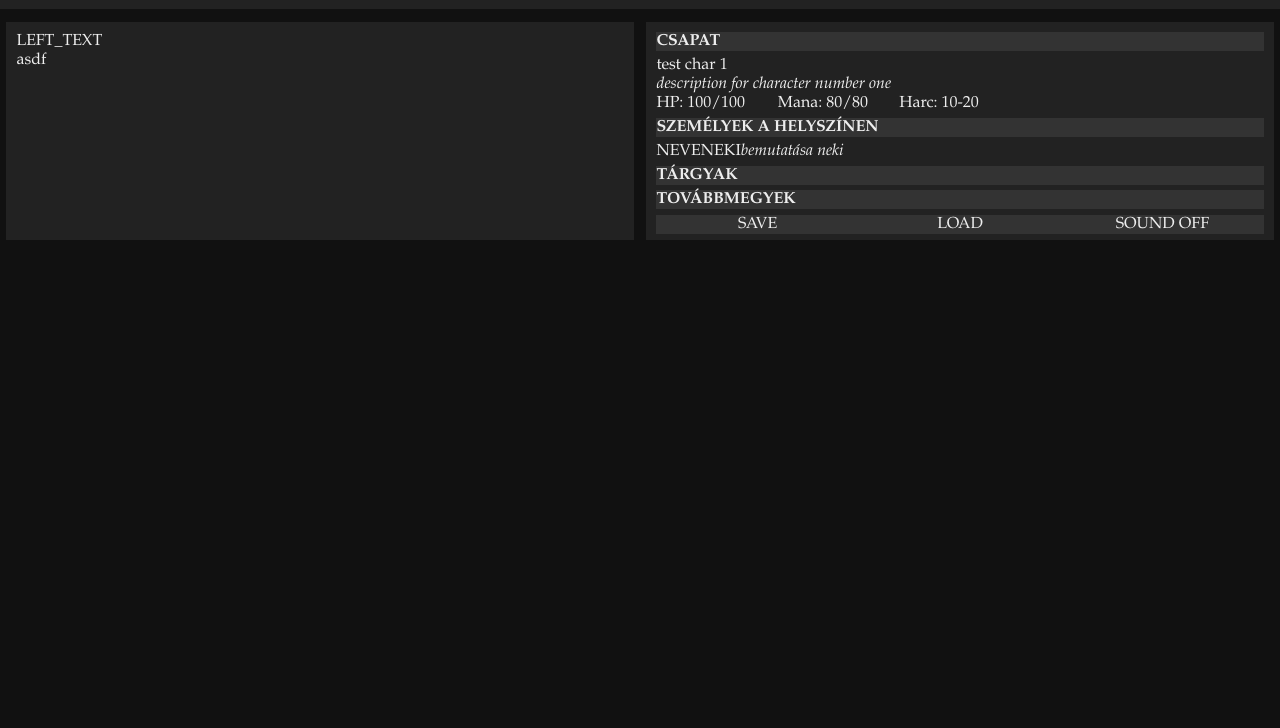
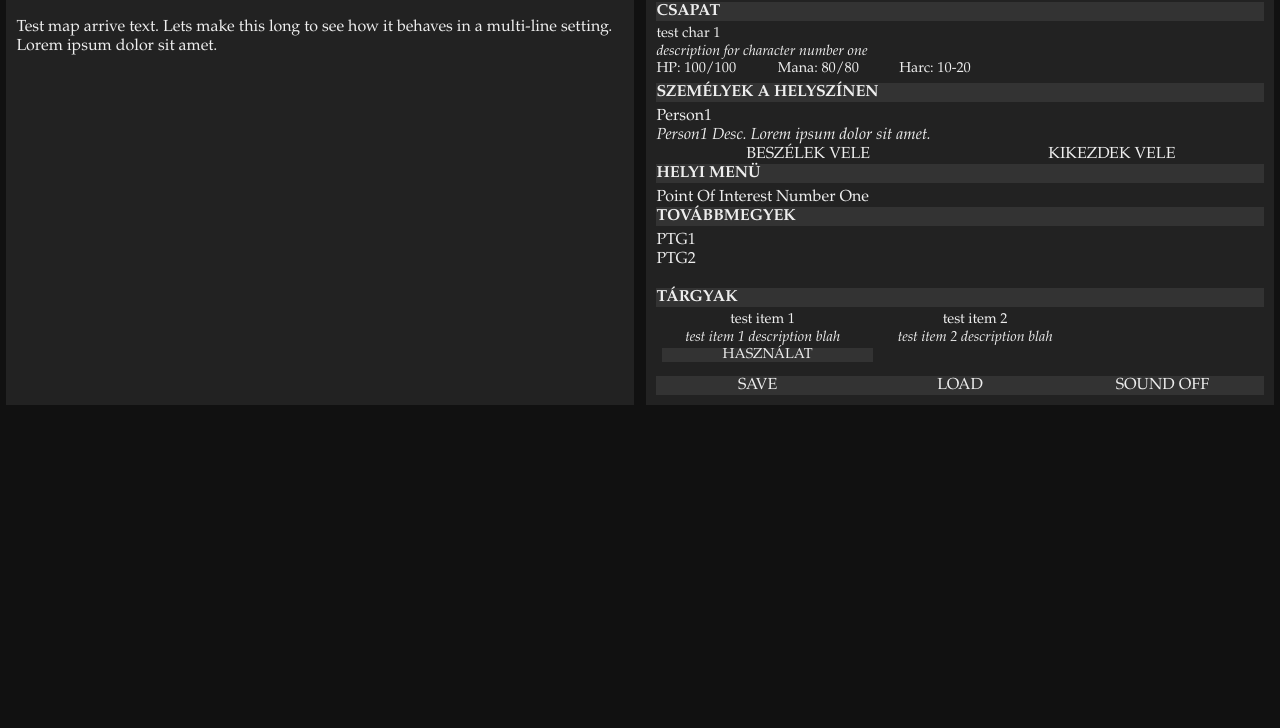
Before and after one commit to kutor/leecher_game_2019, a plain HTML site: page index.html in a window 1280 px wide. Shown: the part 72-800 px from the top of the page. Drawn offline with Linux system fonts and the light colour scheme.

Commit message:
gui layout working, TODO buttons

```diff
--- a/index.html
+++ b/index.html
@@ -14,27 +14,37 @@
     <div id="container">
         <div id="init"></div>
         <div id="map_name">
-            <h1>MAP NAME </h1>
+            <h1></h1>
         </div>
         <div id="game_area">
-            <div id="left_text">LEFT_TEXT</div>
+            <div id="left_text"></div>
             <div id="right_menu">
-                <div class="menu_subdivs " id="menu_subdivs_party"><h4>CSAPAT</h4></div>
 
-                <div class="menu_subdivs " id="menu_subdivs_people"><h4>SZEMÉLYEK A HELYSZÍNEN</h4>
+                <h4>CSAPAT</h4>
+                <div class="menu_subdivs" id="menu_subdivs_party"></div>
+
+                <h4>SZEMÉLYEK A HELYSZÍNEN</h4>
+                <div class="menu_subdivs" id="menu_subdivs_people">
                     <div class="person_at_place menu_subsubdivs">
                         <span>NEVENEKI</span><span><em>bemutatása neki</em></span>
                     </div>
                 </div>
-                <div class="menu_subdivs " id="menu_subdivs_inventory"><h4>TÁRGYAK</h4></div>
-                <div class="menu_subdivs " id="menu_subdivs_placestogo"><h4>TOVÁBBMEGYEK</h4></div>
+
+                <h4>HELYI MENÜ</h4>
+                <div class="menu_subdivs" id="menu_subdivs_poi"></div>
+
+                <h4>TOVÁBBMEGYEK</h4>
+                <div class="menu_subdivs" id="menu_subdivs_placestogo"></div>
+                <br>
+                <h4>TÁRGYAK</h4>
+                <div class="menu_subdivs" id="menu_subdivs_inventory"></div>
+
+
                 <div class="menu_subdivs" id="menu_subdivs_controls">
                         <div class="clickable controls" id="menu_subdivs_save">SAVE</div>
                         <div class="clickable controls" id="menu_subdivs_load">LOAD</div>
                         <div class="clickable controls" id="menu_subdivs_sound">SOUND OFF</div>
                 </div>
-
-
             </div>
         </div>
     </div>
--- a/js.js
+++ b/js.js
@@ -1,12 +1,17 @@
+/*
+LEECHER GAME 2019
+MADE BY KUTOR
+v1.0
+*/
 
-
-// CACHE DOCUMENT ELEMENTS
+//CACHE DOM ELEMENTS
 
 const divMapName = document.getElementById("map_name");
 const divLeftText = document.getElementById("left_text");
 const divRightMenu = document.getElementById("right_menu");
 const menuParty = document.getElementById("menu_subdivs_party");
 const menuPeople = document.getElementById("menu_subdivs_people");
+const menuPoi = document.getElementById("menu_subdivs_poi");
 const menuInventory = document.getElementById("menu_subdivs_inventory");
 const menuPlacesToGo = document.getElementById("menu_subdivs_placestogo");
 
@@ -30,18 +35,18 @@ let characters = [
 
 let abilities = [
     {
-        abilityName: "",
+        abilityName: "ability1",
         abilityFunction: function(){
-
+            console.log("used ability01");
         }
     },
-]
+];
 
 let enemies = [
     {
-        enemyName: "",
-        enemyDescription: "",
-        enemyHp: 0,
+        enemyName: "enemy01",
+        enemyDescription: "desc for enemy01",
+        enemyHp: 10,
         enemyAttack: [10, 20]
     },
 ];
@@ -50,10 +55,13 @@ let items = [
     {
         itemName: "test item 1",
         itemDescription: "test item 1 description blah",
-        itemUseable: true,
         itemUseFunction: function(){
-
+            console.log("used item01");
         }
+    },
+    {
+        itemName: "test item 2",
+        itemDescription: "test item 2 description blah",
     },
 ];
 
@@ -63,13 +71,13 @@ let maps = [
         mapMusic: null,
         mapArriveText: "Test map arrive text. Lets make this long to see how it behaves in a multi-line setting. Lorem ipsum dolor sit amet.",
         mapArriveEvent: function(){
-			console.log("arrived at " + this.mapName);
+			writeText(`arrived at ${this.mapName}`);
 		},
         mapMenu: {
             personsAtPlace: [
                 {
                     personName: "Person1",
-                    personDescription: "Person1 Desc lets make this long to see how it behaves in a multi-line setting. Lorem ipsum dolor sit amet.",
+                    personDescription: "Person1 Desc. Lorem ipsum dolor sit amet.",
                     personTalk: ["BESZÉLEK VELE", "", ""],
                     personRomance: ["KIKEZDEK VELE", "", ""],
                 }
@@ -84,7 +92,7 @@ let maps = [
                     poiName: "Point Of Interest Number One",
                     poiText: "Test Text for PoI number ONE, lets make this long to see how it behaves in a multi-line setting. Lorem ipsum dolor sit amet.",
                     poiEvent: function(){
-                        console.log("test function for PoI")
+                        console.log("poi event");
                     },
                 }
             ],
@@ -99,9 +107,9 @@ let maps = [
 //CURRENT STATE OF CHARACTERS, MAPS AND STUFF
 
 var CURRENT_STATE = {
-    currentMap: null,
+    currentMap: maps[0],
     party: [characters[0]],
-    inventory: [items[0]],
+    inventory: [items[0], items[1]],
 }
 
 // --------------------------------------------------------------------------
@@ -125,12 +133,12 @@ const writeText = (text) => {
     divLeftText.appendChild(currentText);
 }
 
-writeText("asdf");
 
 //LOAD PARTY
 const loadParty = () => {CURRENT_STATE.party.map((member) => {
     let currentMember = document.createElement("div");
     currentMember.classList += "party_member menu_subsubdivs";
+
     let currentSpan = document.createElement("span");
     currentSpan.appendChild(document.createTextNode(member.name));
     currentMember.appendChild(currentSpan);
@@ -159,11 +167,106 @@ const loadParty = () => {CURRENT_STATE.party.map((member) => {
 
 //LOAD INVENTORY
 const loadInventory = () => {CURRENT_STATE.inventory.map((item) => {
+    let currentItem = document.createElement("div");
+    currentItem.classList += "menu_subsubdivs item";
 
+    let currentSpan = document.createElement("span");
+    currentSpan.appendChild(document.createTextNode(item.itemName));
+    currentItem.appendChild(currentSpan);
+    currentItem.appendChild(document.createElement("br"));
+    currentSpan = document.createElement("em");
+    currentSpan.appendChild(document.createTextNode(item.itemDescription));
+    currentItem.appendChild(currentSpan);
+    currentItem.appendChild(document.createElement("br"));
+
+    if(item.hasOwnProperty("itemUseFunction")){
+        currentSpan = document.createElement("span");
+        currentSpan.classList += "button clickable";
+        currentSpan.appendChild(document.createTextNode("HASZNÁLAT"));
+        currentItem.appendChild(currentSpan);
+    };
+    menuInventory.appendChild(currentItem);
 })}
 
 //LOAD MAP
-const loadMap = () => {
+const loadMap = (currentMap) => {
+
+    // SAVE CURRENT MAP STATE TO MAPS ARRAY BEFORE LOADING NEW ONE
+	for (i = 0; i < maps.length; i++) {
+		if (maps[i].mapName == CURRENT_STATE.currentMap.mapName) {
+			maps[i] = CURRENT_STATE.currentMap;
+		}
+	}
+
+	// CLEAR PREVIOUS MAP
+	CURRENT_STATE.currentMap = undefined;
+	menuPeople.innerHTML = "";
+	menuPoi.innerHTML = "";
+	menuPlacesToGo.innerHTML = "";
+
+	// LOAD
+	CURRENT_STATE.currentMap = currentMap;
+
+    // TITLE AND TEXT
+    currentStuff = document.createElement("h1");
+    currentStuff.appendChild(document.createTextNode(CURRENT_STATE.currentMap.mapName));
+    divMapName.appendChild(currentStuff);
+
+    currentStuff = document.createElement("p");
+    currentStuff.appendChild(document.createTextNode(CURRENT_STATE.currentMap.mapArriveText));
+    divLeftText.appendChild(currentStuff);
+    console.log(CURRENT_STATE.currentMap.personsAtPlace);
+
+    //PEOPLE AT MAP
+    CURRENT_STATE.currentMap.mapMenu.personsAtPlace.map((person => {
+        let currentPerson = document.createElement("div");
+        currentPerson.appendChild(document.createTextNode(person.personName));
+        currentPerson.appendChild(document.createElement("br"));
+        let currentStuff = document.createElement("em");
+        currentStuff.appendChild(document.createTextNode(person.personDescription));
+        currentPerson.appendChild(currentStuff);
+        currentPerson.appendChild(document.createElement("br"));
+        menuPeople.appendChild(currentPerson);
+        let personButtonArea = document.createElement("div");
+        personButtonArea.classList += "person_buttons";
+        currentPerson.appendChild(personButtonArea);
+
+        if(person.hasOwnProperty("personTalk")){
+            let currentButton = document.createElement("div");
+            currentButton.classList += "clickable";
+            currentButton.appendChild(document.createTextNode(person.personTalk[0]));
+            currentButton.id=`talk_${person.personName}`;
+            personButtonArea.appendChild(currentButton);
+        }
+        if(person.hasOwnProperty("personRomance")){
+            let currentButton = document.createElement("div");
+            currentButton.classList += "clickable";
+            currentButton.appendChild(document.createTextNode(person.personRomance[0]))
+            currentButton.id=`romance_${person.personName}`;
+            personButtonArea.appendChild(currentButton);
+        }
+    }))
+
+    //POINTS OF INTEREST
+    CURRENT_STATE.currentMap.mapMenu.pointsOfInterest.map((poi => {
+        let currentPoi = document.createElement("div");
+        currentPoi.appendChild(document.createTextNode(poi.poiName));
+        currentPoi.classList += "clickable";
+        currentPoi.id = `poi_${poi.poiName}`;
+        menuPoi.appendChild(currentPoi);
+    }))
+
+    //PLACES TO GO
+    CURRENT_STATE.currentMap.mapMenu.placesToGo.map((ptg => {
+        let currentPTG = document.createElement("div");
+        currentPTG.appendChild(document.createTextNode(ptg.toString()));
+        currentPTG.classList += "clickable";
+        currentPTG.id = `ptg_${ptg}`;
+        menuPlacesToGo.appendChild(currentPTG);
+    }))
+
+
+
 
 }
 
@@ -172,3 +275,4 @@ const loadMap = () => {
 // INITIALIZE GAME
 loadParty();
 loadInventory();
+loadMap(maps[0  ]);
--- a/style.css
+++ b/style.css
@@ -8,6 +8,9 @@ body{
     color:#eee;
     background-color:#111;
     cursor: context-menu;
+}
+h1{
+    margin:0.5%;
 }
 h4{
     margin:0;
@@ -33,7 +36,7 @@ h4{
 
 #map_name{
     width:100%;
-    height:5%;
+    height:1%;
     background-color:#222;
     text-align:center;
 }
@@ -46,7 +49,7 @@ h4{
 
 #left_text, #right_menu{
     width:47.5%;
-    height:80%;
+    min-height:80%;
     background-color:#222;
     margin:1% 0.5%;
     padding:10px;
@@ -68,6 +71,9 @@ h4{
     margin-top:1%;
     background-color:#222;
 }
+.party_member{
+    font-size:0.9em;
+}
 .party_member:last-child, .person_at_place:last-child{
     margin-bottom: 5px;
 }
@@ -84,3 +90,33 @@ h4{
 .party_member span, .person_at_place span{
     width:20%;
 }
+.person_buttons{
+    display:flex;
+    align-content: space-around;
+}
+.person_buttons .clickable{
+    text-align:center;
+    width:50%;
+}
+
+#menu_subdivs_inventory{
+    display:flex;
+    flex-flow: row wrap;
+}
+
+.item{
+    margin:0% 1% 1% 1%;
+    text-align:center;
+    flex-basis:33%;
+    font-size:0.9em;
+}
+
+.button{
+    background-color:#333;
+    padding:0px 30%;
+}
+
+.eventText{
+    width:100%;
+    background-color: #333;
+}
```
